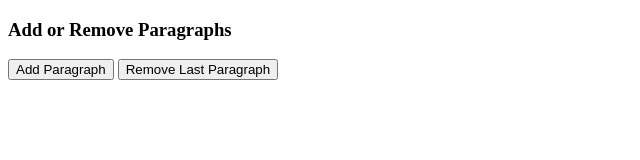
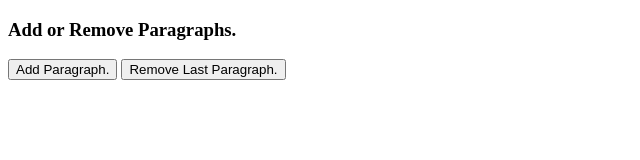
Before and after one commit to sangeetadey99/masai-assignment-all, a plain HTML site: page day17/assignment12.html in a window 1280 px wide. Shown: the full height of the page, 0-640 px from the left. Drawn offline with Linux system fonts and the light colour scheme.

```diff
--- a/day17/assignment12.html
+++ b/day17/assignment12.html
@@ -6,9 +6,9 @@
     <title>Document</title>
   </head>
   <body>
-    <h3>Add or Remove Paragraphs</h3>
-    <button id="add">Add Paragraph</button>
-    <button id="remove">Remove Last Paragraph</button>
+    <h3>Add or Remove Paragraphs.</h3>
+    <button id="add">Add Paragraph.</button>
+    <button id="remove">Remove Last Paragraph.</button>
     <div id="container"></div>
     <script>
       const addButton = document.getElementById("add");
```
